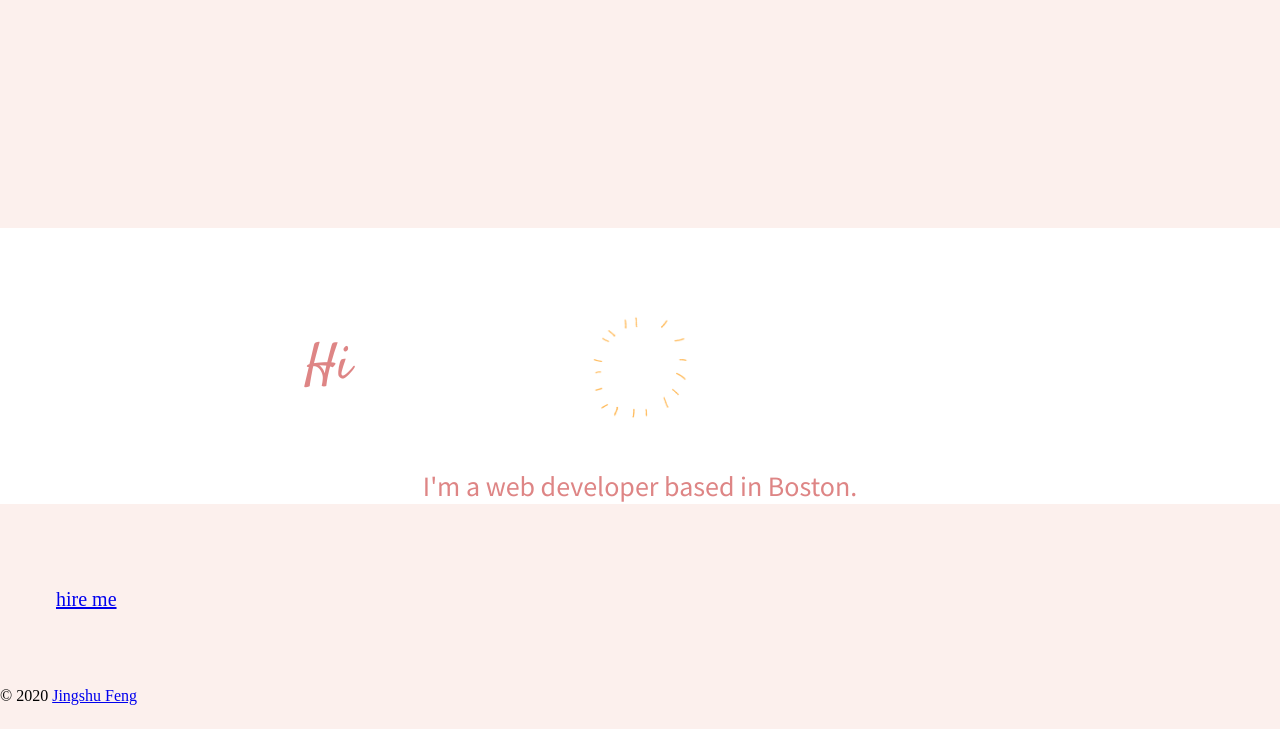
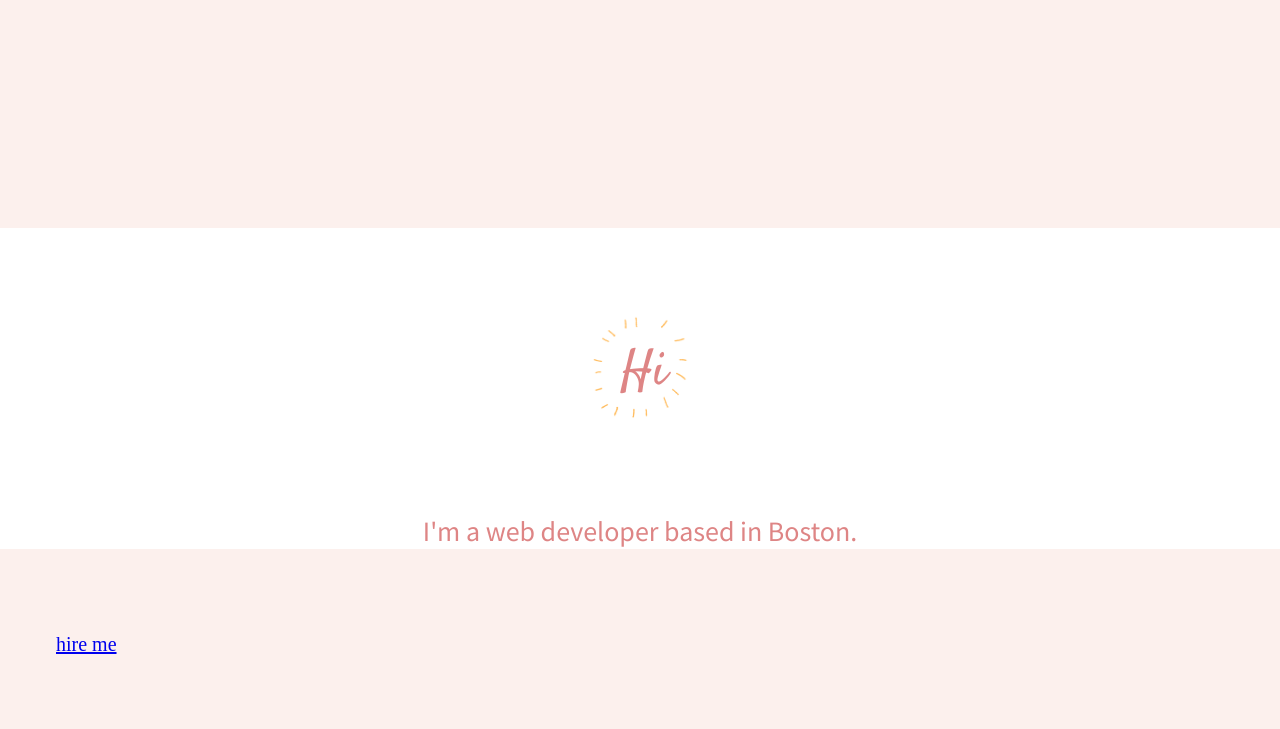
Before and after one commit to jingshufeng/jingshufeng.github.io, a plain HTML site: page index.html in a window 1280 px wide. Shown: the part 509-1238 px from the top of the page. Before the commit the page ends 1214 px from the top, so only its background shows below. Drawn offline with Linux system fonts and the light colour scheme.

Commit message:
fixed "hi"

```diff
--- a/index.html
+++ b/index.html
@@ -25,11 +25,13 @@
         <p id="intro1">I'm Jingshu.</p><br>
         <p id="intro2">a web developer.</p>
     </div>
-    <div class="about">
-        <img id="bling" src="bling.gif" alt="decroration" />
-        <p id="hi">Hi</p><br>
-        <p id="intro3">I'm a web developer based in Boston.</p>
+    <div class="startintro">
+        <div class="about">
+            <img id="bling" src="bling.gif" alt="decroration" />
+            <p id="hi">Hi</p>
+        </div>
     </div>
+    <p id="intro3">I'm a web developer based in Boston.</p>
 </body>
 <foot>
 
--- a/jingshuHome.css
+++ b/jingshuHome.css
@@ -49,28 +49,38 @@ body {
     margin-bottom: 250px;
     color: #493934;
 }
+.startintro {
+    background-color: white;
+    padding-top: 85px;
+    text-align: center;
+    display: flex;
+    justify-content: center;
+}
 .about {
-    background-color: white;
-    text-align: center;
     position: relative;
-    padding-top: 85px;
+    width: 100px;
+    height: 200px;
 }
 #bling {
     width: 100px;
     display: block;
     margin-left: auto;
     margin-right: auto;
+    position: absolute;
 }
 #hi {
     font-family: 'Satisfy', cursive;
     font-size: 50px;
     color: #de8585;
     position: absolute;
-    top: 53px;
-    right: 929px;
+    top: -26px;
+    right: 23px;
 }
 #intro3 {
     font-family: 'Source Sans Pro', sans-serif;
     font-size: 28px;
     color: #de8585;
+    background-color: white;
+    margin-top: 0;
+    text-align: center;
 }
```
